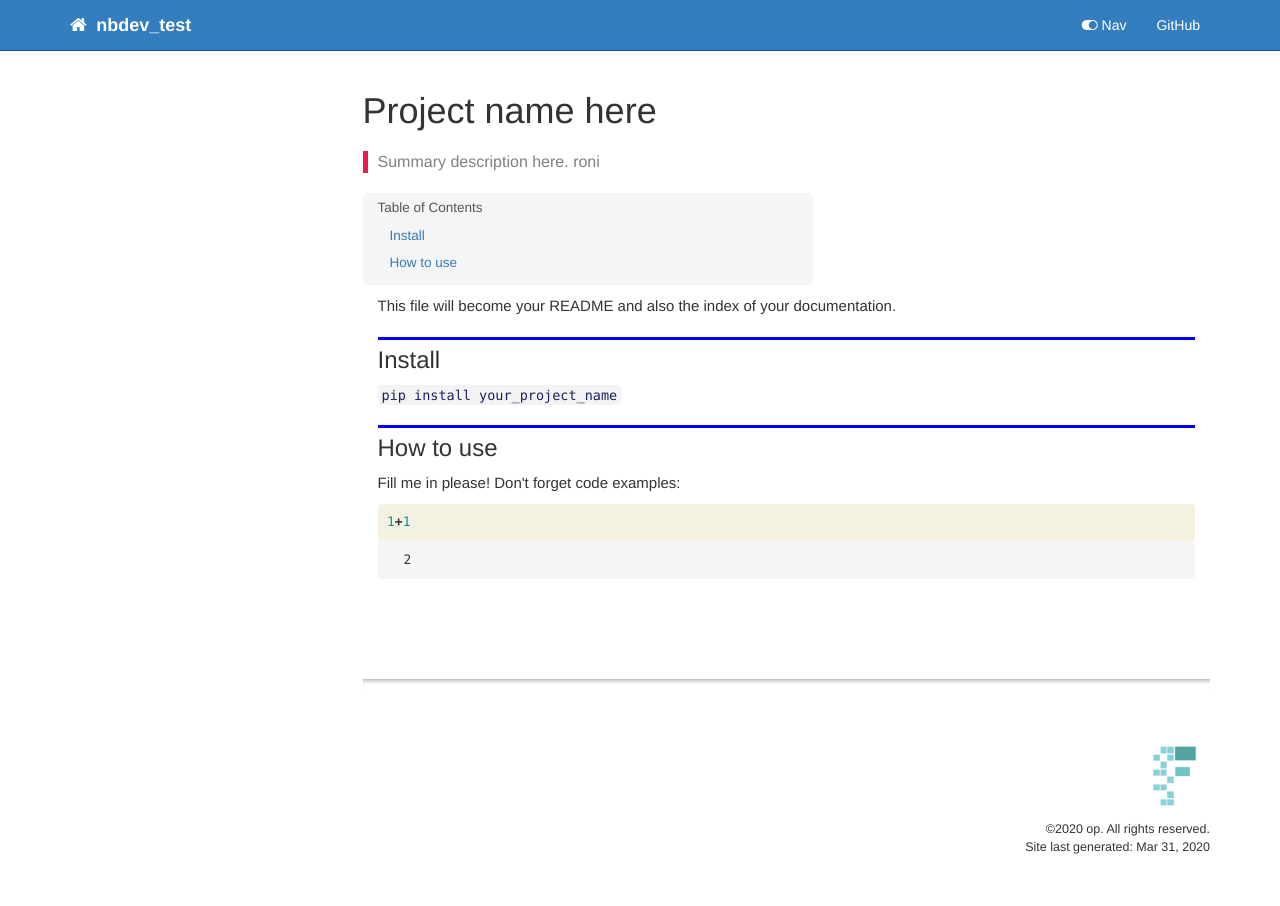
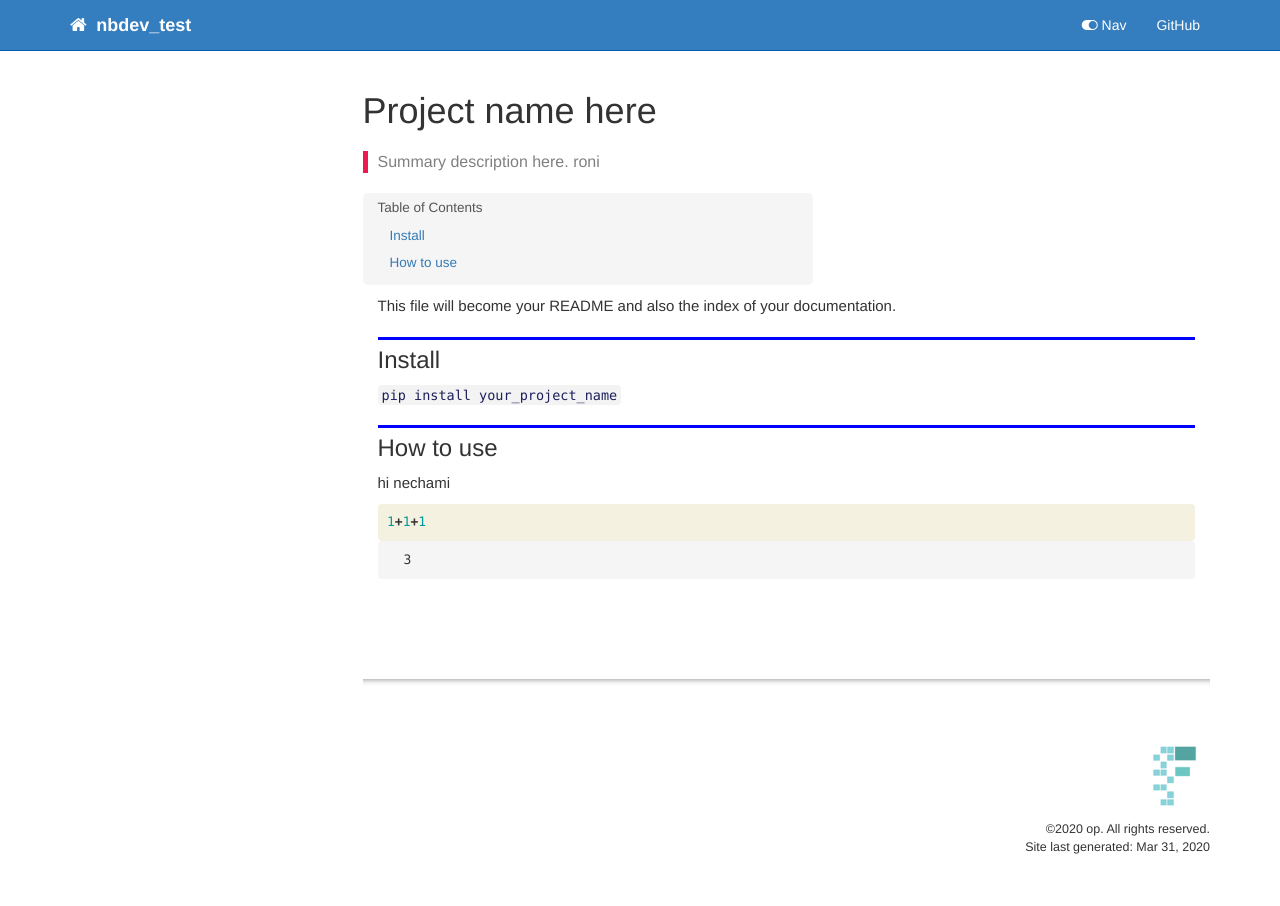
Before and after one commit to ronigold/nbdev_test, a Jekyll site: the page built from docs/index.html, in a window 1280 px wide. Built offline with Jekyll 4.4.1, drawn with Linux system fonts in a browser that asks for light colours; nearby versions of some CDN libraries; comment, search, counter and statistics services are not loaded.

Commit message:
Added foo to the bar

```diff
--- a/docs/core.html
+++ b/docs/core.html
@@ -66,7 +66,7 @@ description: "API details."
 
 <div class="inner_cell">
     <div class="input_area">
-<div class=" highlight hl-ipython3"><pre><span></span><span class="n">say_hello</span><span class="p">(</span><span class="s2">&quot;Sylvain&quot;</span><span class="p">)</span>
+<div class=" highlight hl-ipython3"><pre><span></span><span class="n">say_hello</span><span class="p">(</span><span class="s2">&quot;roni&quot;</span><span class="p">)</span>
 </pre></div>
 
     </div>
--- a/docs/index.html
+++ b/docs/index.html
@@ -55,7 +55,7 @@ description: "Summary description here. roni"
 </div>
 <div class="cell border-box-sizing text_cell rendered"><div class="inner_cell">
 <div class="text_cell_render border-box-sizing rendered_html">
-<p>Fill me in please! Don't forget code examples:</p>
+<p>hi nechami</p>
 
 </div>
 </div>
@@ -67,7 +67,7 @@ description: "Summary description here. roni"
 
 <div class="inner_cell">
     <div class="input_area">
-<div class=" highlight hl-ipython3"><pre><span></span><span class="mi">1</span><span class="o">+</span><span class="mi">1</span>
+<div class=" highlight hl-ipython3"><pre><span></span><span class="mi">1</span><span class="o">+</span><span class="mi">1</span><span class="o">+</span><span class="mi">1</span>
 </pre></div>
 
     </div>
@@ -82,7 +82,7 @@ description: "Summary description here. roni"
 
 
 <div class="output_text output_subarea output_execute_result">
-<pre>2</pre>
+<pre>3</pre>
 </div>
 
 </div>
```
Also changed, not shown: other parts of docs/core.html (+1 -1 lines), README.md, 1 other file.
